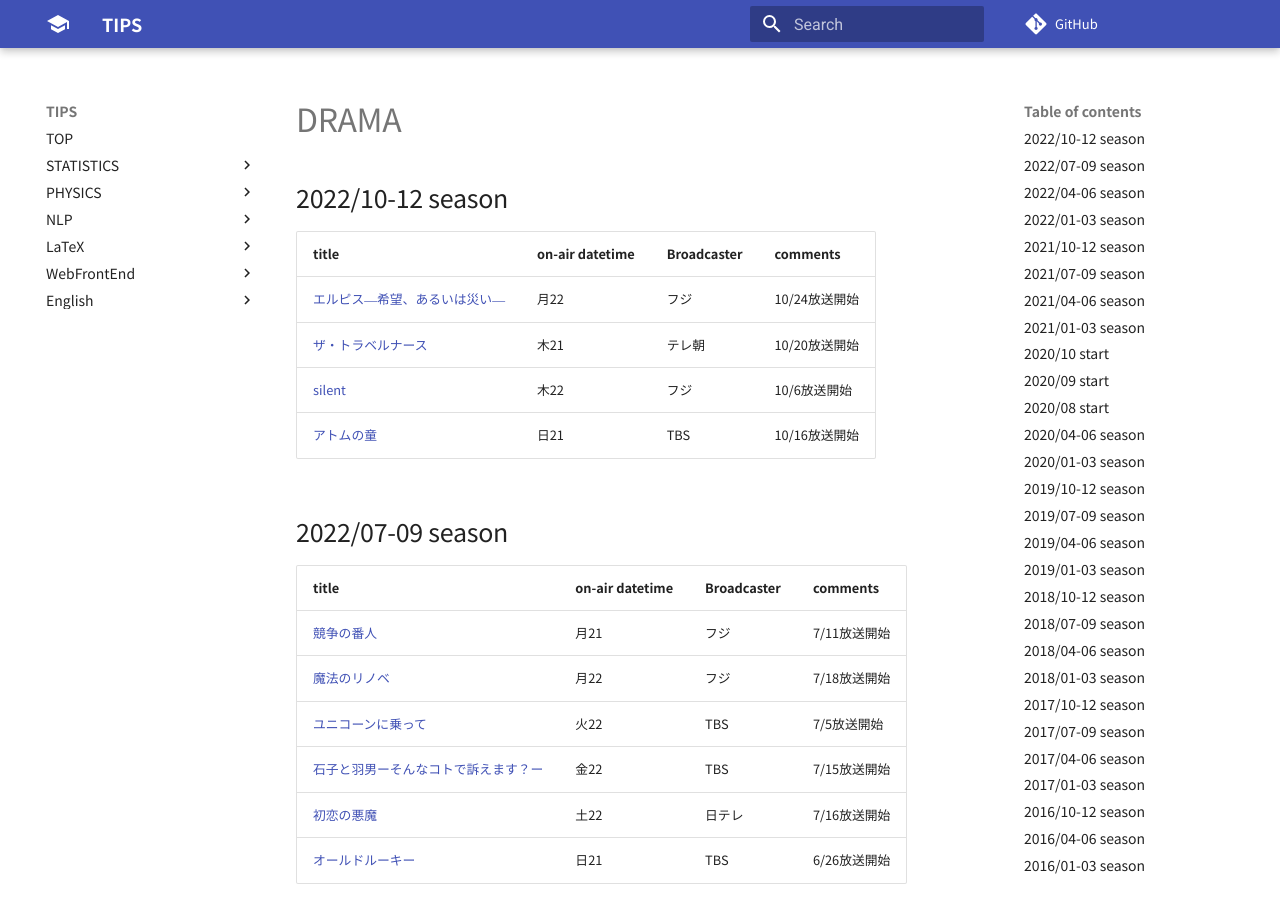
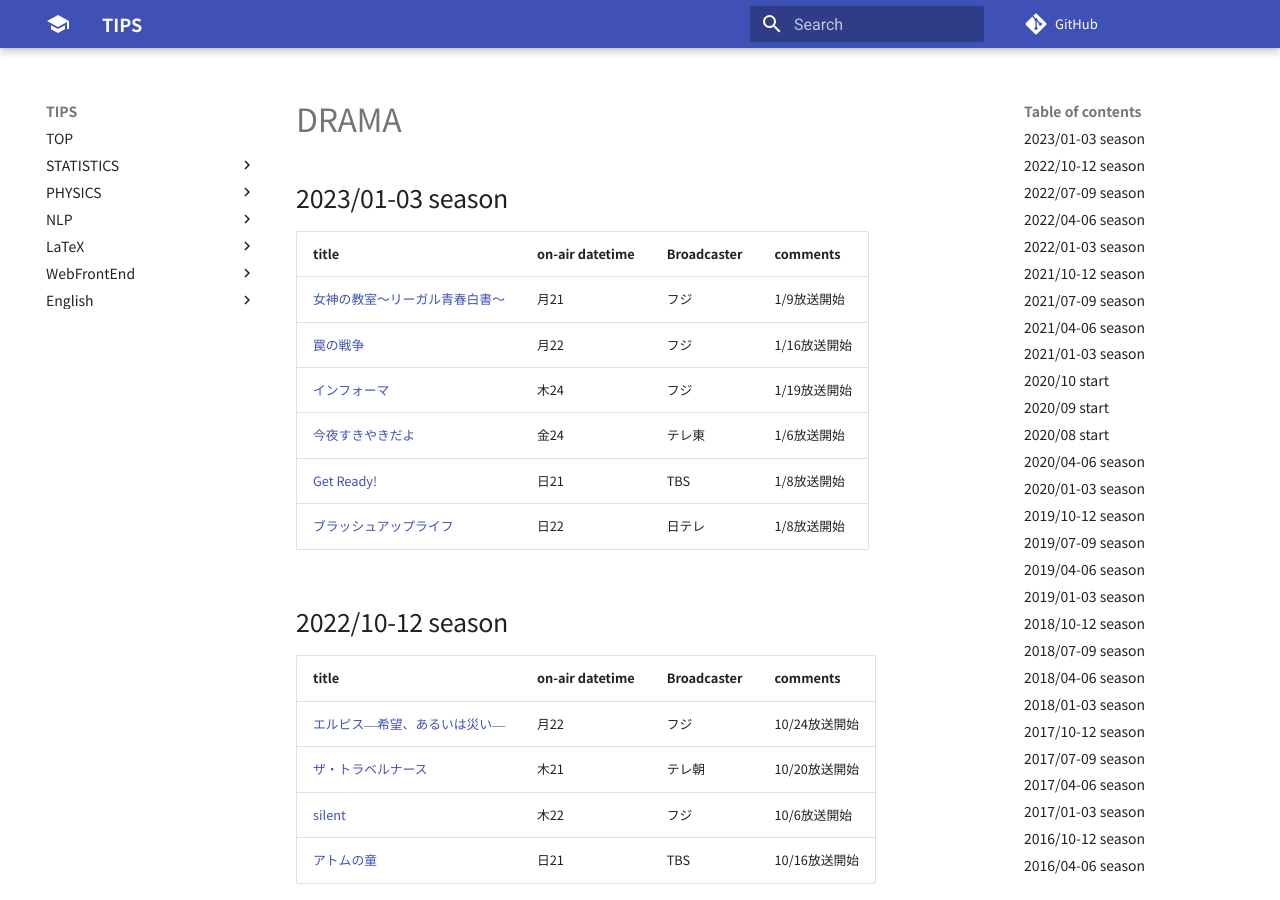
Before and after one commit to aYukiYoshida/tips, an MkDocs documentation site: the page built from docs/favorites/drama.md, in a window 1280 px wide and 900 px high. Built offline with MkDocs 1.6.1 and Material for MkDocs 9.7.7, drawn with Linux system fonts in a browser that asks for light colours; comment, search, counter and statistics services are not loaded.

Commit message:
[add] Add table of 2023/01-2023/03 to drama doc

```diff
--- a/docs/favorites/drama.md
+++ b/docs/favorites/drama.md
@@ -1,4 +1,15 @@
 # DRAMA
+
+## 2023/01-03 season
+
+|title|on-air datetime|Broadcaster|comments|
+|:-|:-|:-|:-|
+|[女神の教室～リーガル青春白書～](https://www.fujitv.co.jp/themis/)|月21|フジ|1/9放送開始|
+|[罠の戦争](https://www.ktv.jp/wana/)|月22|フジ|1/16放送開始|
+|[インフォーマ](https://www.ktv.jp/informa/)|木24|フジ|1/19放送開始|
+|[今夜すきやきだよ](https://www.tv-tokyo.co.jp/konyasukiyakidayo/)|金24|テレ東|1/6放送開始|
+|[Get Ready!](https://www.tbs.co.jp/getready_tbs/)|日21|TBS|1/8放送開始|
+|[ブラッシュアップライフ](https://www.ntv.co.jp/brushup-life/)|日22|日テレ|1/8放送開始|
 
 ## 2022/10-12 season
 
```
